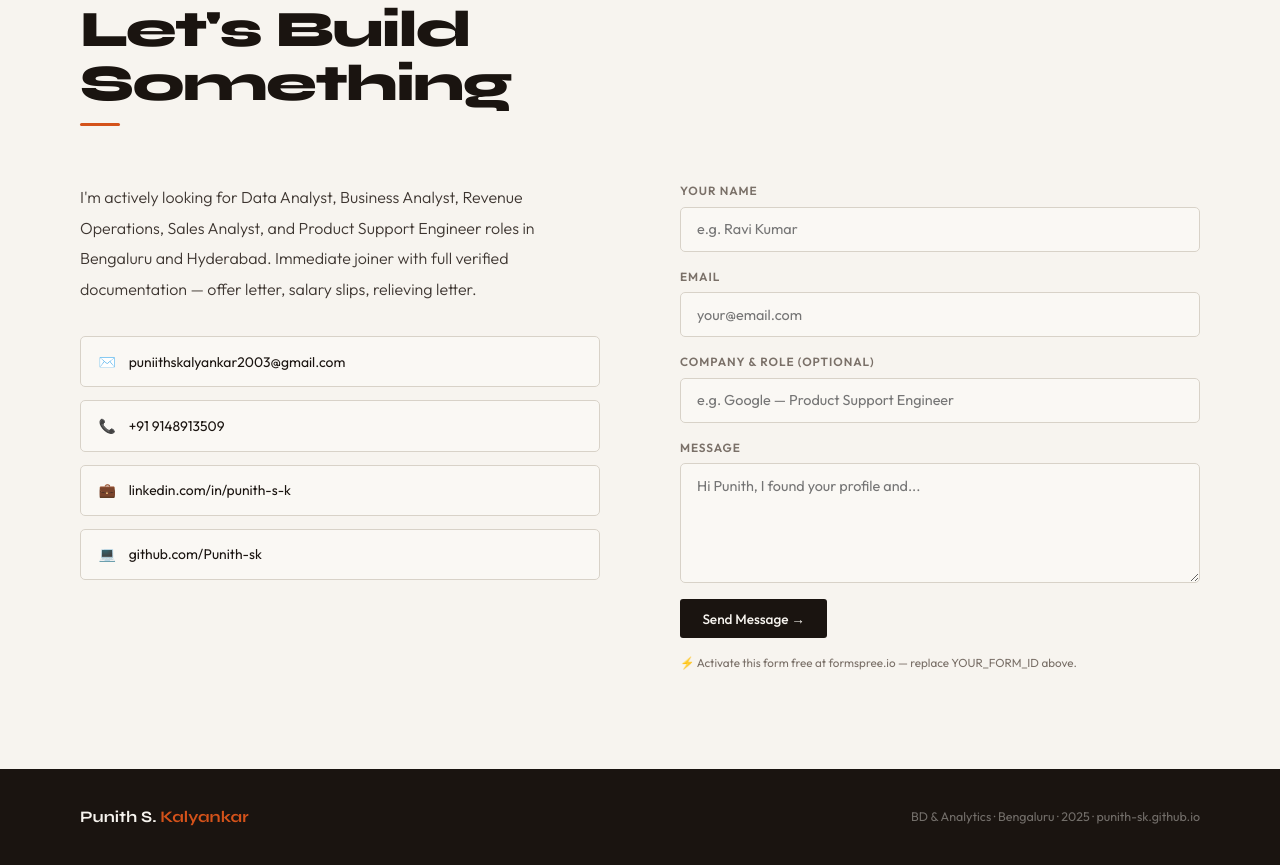
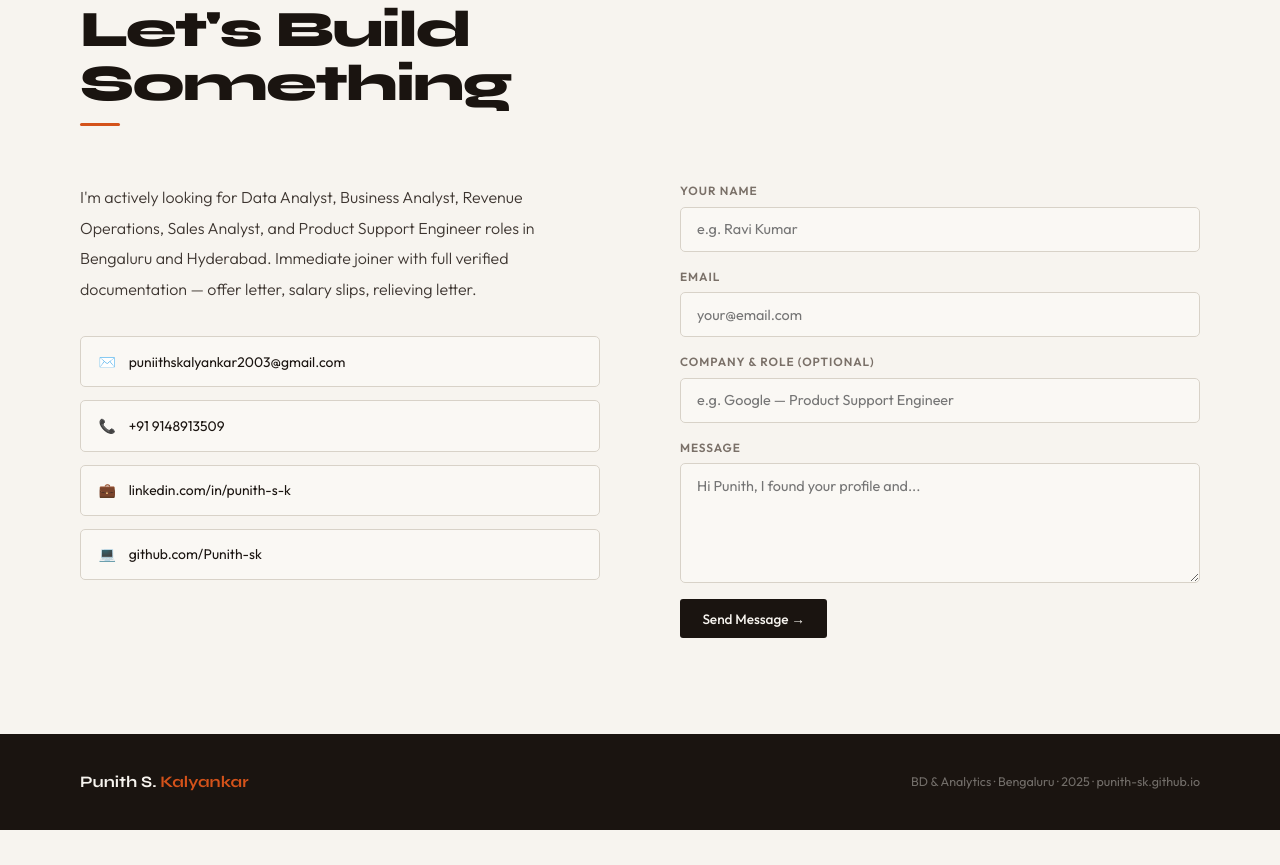
Before and after one commit to Punith-sk/analytics-portfolio, a plain HTML site: page index.html in a window 1280 px wide. Shown: the part 6348-7213 px from the top of the page. After the commit the page ends 7178 px from the top, so only its background shows below. Drawn offline with Linux system fonts and the light colour scheme.

Commit message:
update contact form

```diff
--- a/index.html
+++ b/index.html
@@ -420,13 +420,13 @@ footer{background:var(--ink);padding:2.2rem 5rem;display:flex;justify-content:sp
         <a href="https://github.com/Punith-sk" class="cl" target="_blank"><span>💻</span>github.com/Punith-sk</a>
       </div>
     </div>
-    <form class="cform reveal" action="https://formspree.io/f/YOUR_FORM_ID" method="POST">
+    <form class="cform reveal" action="https://formspree.io/f/mbdzyjvy" method="POST">
       <div class="fg"><label>Your Name</label><input type="text" name="name" placeholder="e.g. Ravi Kumar" required/></div>
       <div class="fg"><label>Email</label><input type="email" name="email" placeholder="your@email.com" required/></div>
       <div class="fg"><label>Company & Role (optional)</label><input type="text" name="company" placeholder="e.g. Google — Product Support Engineer"/></div>
       <div class="fg"><label>Message</label><textarea name="message" placeholder="Hi Punith, I found your profile and..." required></textarea></div>
       <button type="submit" class="btn btn-dark" style="align-self:flex-start">Send Message →</button>
-      <p class="form-note">⚡ Activate this form free at formspree.io — replace YOUR_FORM_ID above.</p>
+      <!-- <p class="form-note">⚡ Activate this form free at formspree.io — replace YOUR_FORM_ID above.</p> -->
     </form>
   </div>
 </section>
```
